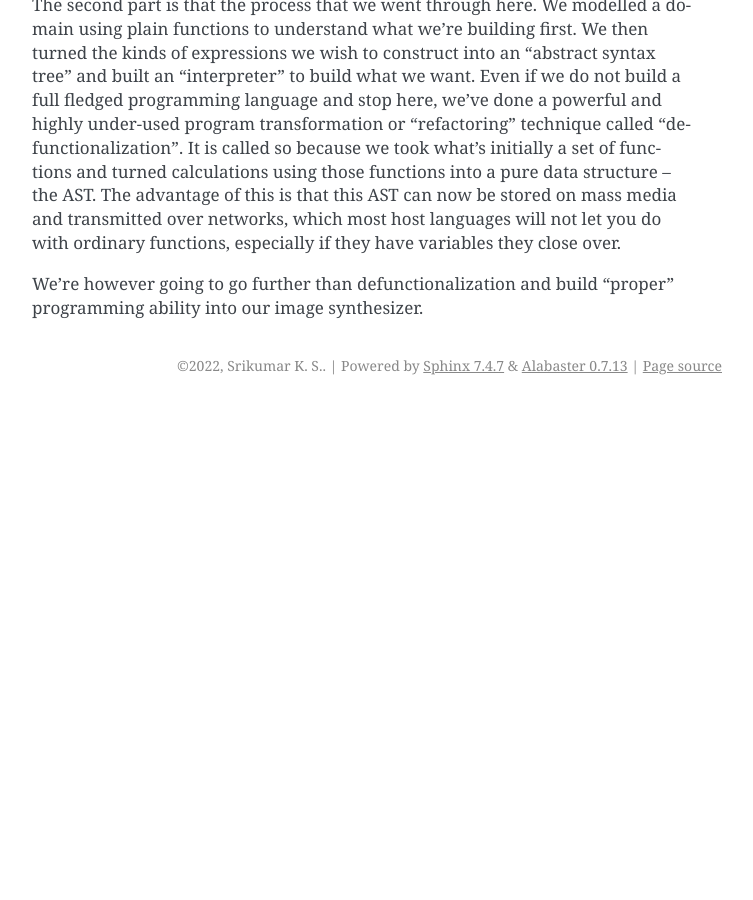
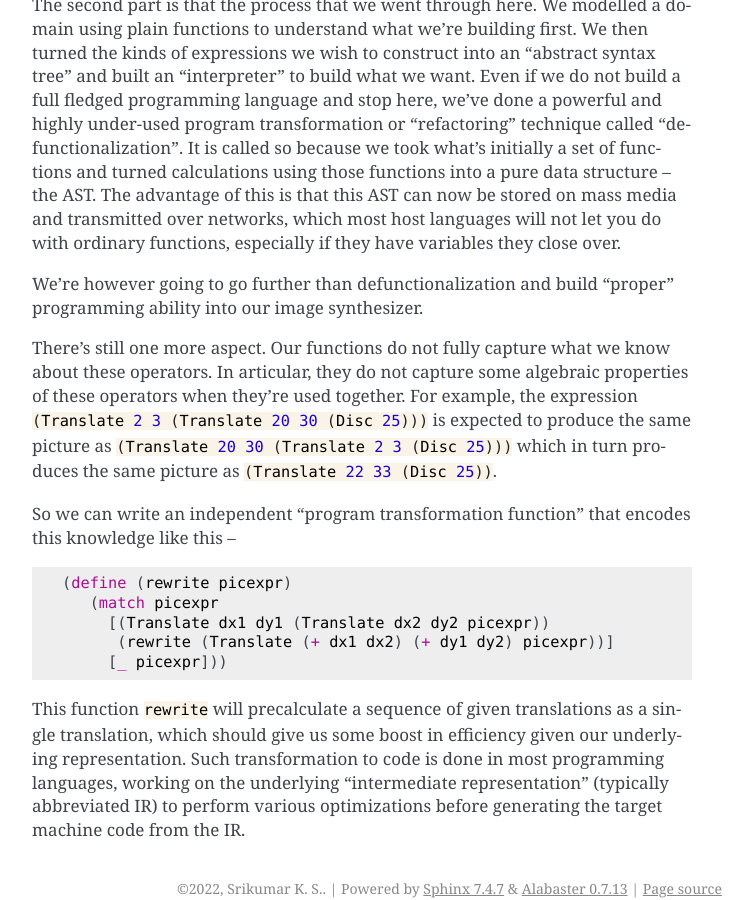
Before and after one commit to kreauniv/comp308, a Sphinx documentation site: the page built from source/piclang.rst, in a window 1280 px wide and 900 px high, scrolled down 9281 px. Shown: the whole window, without its empty margins (388-1141 px from the left). Built offline with Sphinx 7.4.7, drawn with Linux system fonts in a browser that asks for light colours; before the commit the page ends 9686 px from its top, so only the background shows below that.

Commit message:
Added note on optimization pass

```diff
--- a/source/piclang.rst
+++ b/source/piclang.rst
@@ -423,3 +423,28 @@ close over.
 
 We're however going to go further than defunctionalization and build "proper"
 programming ability into our image synthesizer.
+
+There's still one more aspect. Our functions do not fully capture what we know
+about these operators. In articular, they do not capture some algebraic
+properties of these operators when they're used together. For example,
+the expression :rkt:`(Translate 2 3 (Translate 20 30 (Disc 25)))` is expected
+to produce the same picture as :rkt:`(Translate 20 30 (Translate 2 3 (Disc 25)))`
+which in turn produces the same picture as :rkt:`(Translate 22 33 (Disc 25))`.
+
+So we can write an independent "program transformation function" that encodes
+this knowledge like this --
+
+.. code-block:: racket
+
+    (define (rewrite picexpr)
+       (match picexpr
+         [(Translate dx1 dy1 (Translate dx2 dy2 picexpr))
+          (rewrite (Translate (+ dx1 dx2) (+ dy1 dy2) picexpr))]
+         [_ picexpr]))
+
+This function :rkt:`rewrite` will precalculate a sequence of given translations
+as a single translation, which should give us some boost in efficiency given
+our underlying representation. Such transformation to code is done in most
+programming languages, working on the underlying "intermediate representation"
+(typically abbreviated IR) to perform various optimizations before generating
+the target machine code from the IR.
```
Also changed, not shown: source/growing.rst (added, +42 -0 lines).
